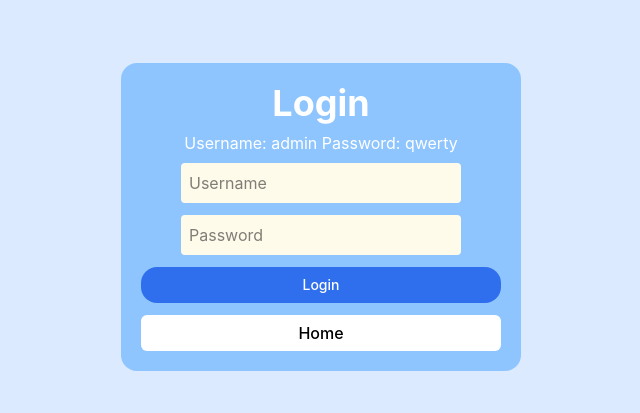
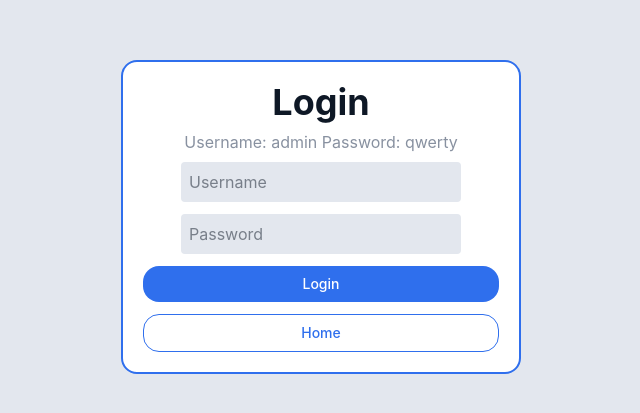
Before and after one commit to Andrea030105/FrontEnd, a React (Vite) app: page /login in a window 1280 px wide. Shown: the part 183-596 px from the top of the page, without its empty margins (319-959 px from the left). Built offline with nearby package versions, Linux system fonts and the light colour scheme; no server answers.

Commit message:
Adapted page login with palette colors

```diff
--- a/src/pages/Login.jsx
+++ b/src/pages/Login.jsx
@@ -41,10 +41,12 @@ export default function Login() {
   };
 
   return (
-    <div className="w-screen h-screen flex justify-center items-center bg-blue-100">
-      <div className="bg-blue-300 w-100 p-5 rounded-2xl text-white text-center">
-        <h1 className="font-bold text-4xl">Login</h1>
-        <h3 className="my-2">Username: admin Password: qwerty</h3>
+    <div className="w-screen h-screen flex justify-center items-center bg-border">
+      <div className="bg-surface w-100 p-5 rounded-2xl border-2 border-primary-blue  text-center">
+        <h1 className="font-bold text-4xl text-navy-profondo">Login</h1>
+        <h3 className="my-2 text-text-soft">
+          Username: admin Password: qwerty
+        </h3>
         <form
           onSubmit={handleSubmint}
           className="flex flex-col items-center gap-3"
@@ -61,7 +63,7 @@ export default function Login() {
             value={credentials.username}
             onChange={handleChange}
             placeholder="Username"
-            className="bg-amber-50 rounded w-70 text-black p-2"
+            className="bg-border rounded w-70 text-navy-profondo p-2"
           />
           <input
             id="password"
@@ -71,17 +73,14 @@ export default function Login() {
             value={credentials.password}
             onChange={handleChange}
             placeholder="Password"
-            className="bg-amber-50 rounded w-70 text-black p-2"
+            className="bg-border rounded w-70 text-navy-profondo p-2"
           />
           <Button type="submit" loading={loading} className="w-full">
             Login
           </Button>
-          <NavLink
-            to="/"
-            className="w-full py-1.5 bg-white text-black hover:bg-gray-300  focus:ring-blue-500 inline-flex items-center justify-center font-medium rounded-md focus:outline-none focus:ring-2 hover:cursor-pointer"
-          >
+          <Button as="link" variant="outlineBlu" to="/" className="w-full">
             Home
-          </NavLink>
+          </Button>
         </form>
       </div>
     </div>
```
